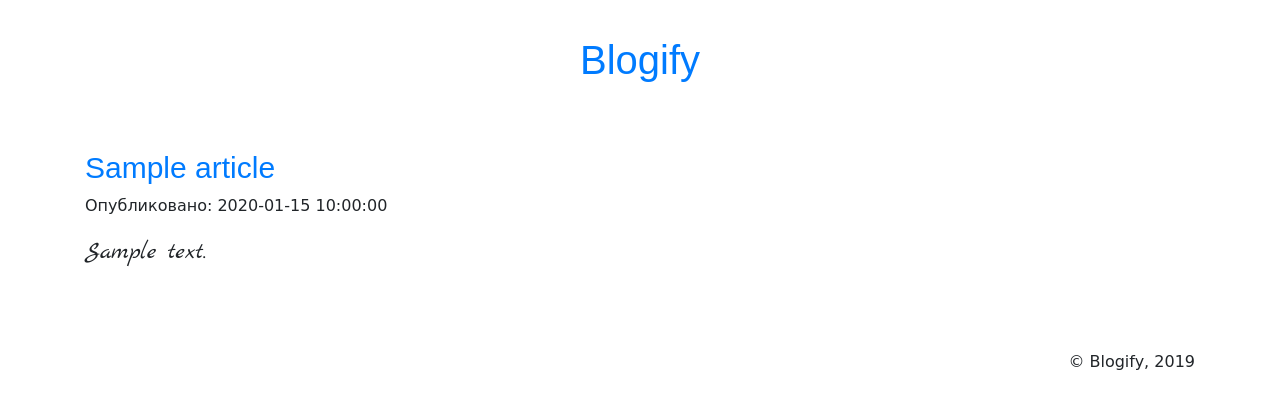
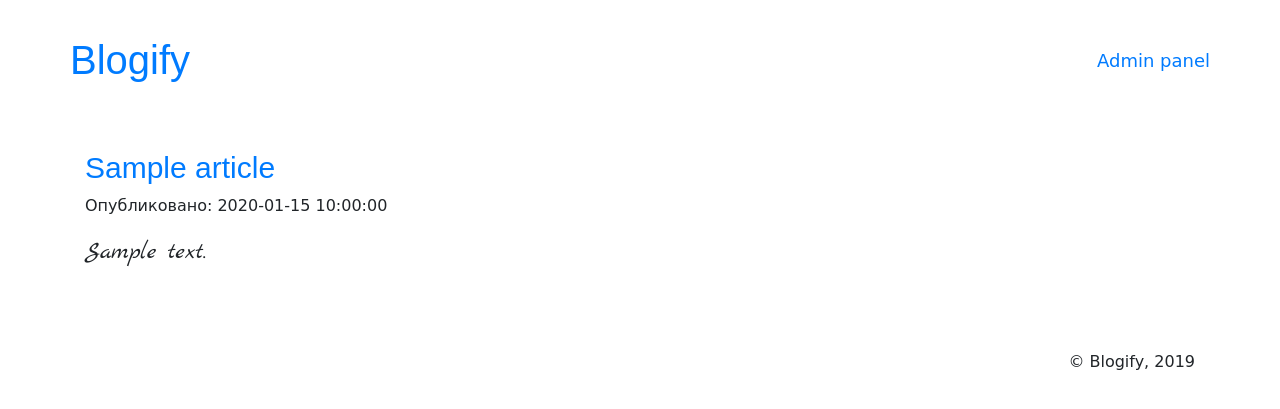
Before and after one commit to Safe-Mode/blogify, a PHP site: template view/articles.php in a window 1280 px wide. Shown: the top 409 px of the page. Run offline with PHP 8.4, Linux system fonts and the light colour scheme; the template is opened without the code that fills it: most values are stand-ins (such as "Sample title", 1, 10 or a date in 2020); some web fonts are replaced.

Commit message:
Add http auth

```diff
--- a/css/style.css
+++ b/css/style.css
@@ -15,6 +15,10 @@ img {
 .logo__link {
   font-family: "Seymour One", sans-serif;
   font-size: 40px;
+}
+
+.user-area__link {
+  font-size: 18px;
 }
 
 .article__title {
--- a/view/articles.php
+++ b/view/articles.php
@@ -11,9 +11,13 @@
 </head>
 <body class="page">
   <div class="page__container container">
-    <header class="page__header">
+    <header class="page__header row align-items-center justify-content-between">
       <div class="logo">
         <a href="index.php" class="logo__link">Blogify</a>
+      </div>
+
+      <div class="page-header__user-area user-area">
+        <a href="admin/" class="user-area__link">Admin panel</a>
       </div>
     </header>
 
```
Also changed, not shown: admin/.htaccess (added), 1 other file.
